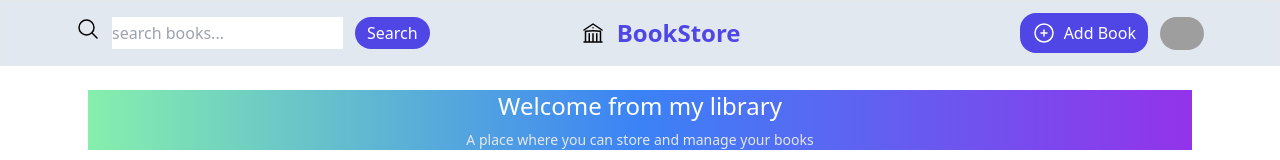
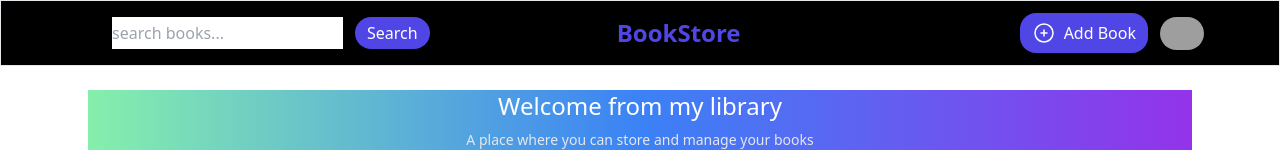
Before and after one commit to Aung-IO/library, a React (Vite) app: page / in a window 1280 px wide. Shown: the top 160 px of the page. Built offline with nearby package versions, Linux system fonts and the light colour scheme; data requests are answered from the project's data file; grey boxes are pictures that could not be loaded.

Commit message:
custom useTheme hook

```diff
--- a/src/components/Navbar.jsx
+++ b/src/components/Navbar.jsx
@@ -1,6 +1,7 @@
-import React, { useContext, useState } from "react";
+import React, {  useState } from "react";
 import { Link, useNavigate } from "react-router-dom";
-import { ThemeContext } from "../contexts/ThemeContext";
+import useTheme from "../hooks/useTheme";
+
 
 export default function Navbar() {
   let [search, setSearch] = useState('');
@@ -17,7 +18,7 @@ export default function Navbar() {
     }
   }
 
-  let {theme} =useContext(ThemeContext);
+  let {theme} = useTheme()
   console.log(theme)
   return (
     <div>
--- a/src/contexts/ThemeContext.jsx
+++ b/src/contexts/ThemeContext.jsx
@@ -8,7 +8,7 @@ const ThemeContext = createContext();
 
 const ThemeContextProvider = ({children}) => {
     return(
-        <ThemeContext.Provider value={{theme : 'light'}}>
+        <ThemeContext.Provider value={{theme : 'dark'}}>
 {children}
         </ThemeContext.Provider>
     )
--- /dev/null
+++ b/src/hooks/useTheme.js
@@ -0,0 +1,11 @@
+import { useContext } from "react";
+import { ThemeContext } from "../contexts/ThemeContext";
+
+export default function useTheme() {
+    let contexts = useContext(ThemeContext)
+    if (contexts === undefined) {
+        new Error ('theme context should be only used in ThemeContextProvider')
+    }
+
+    return contexts;
+}
```
